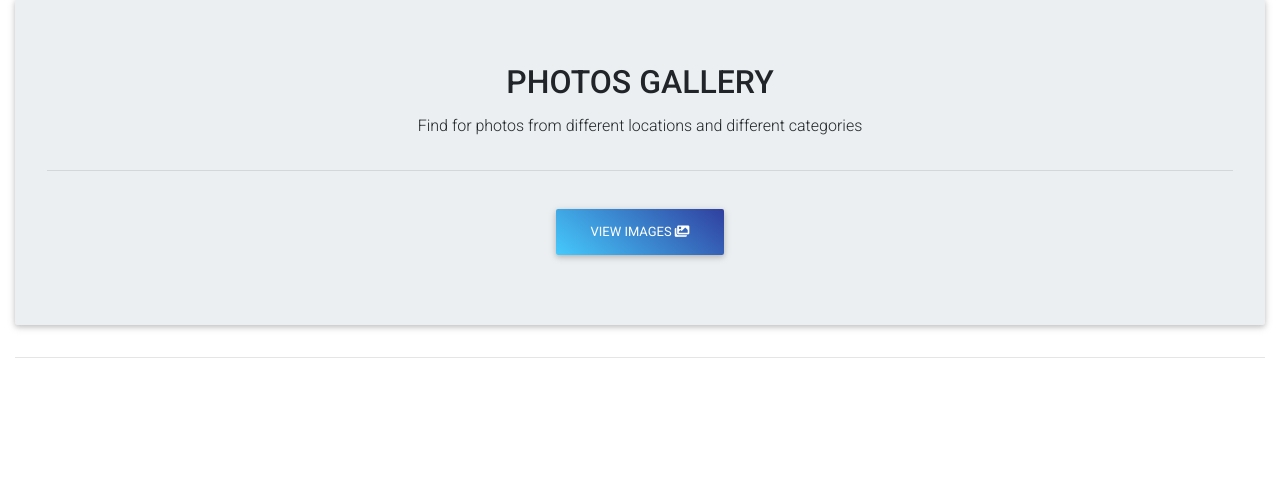
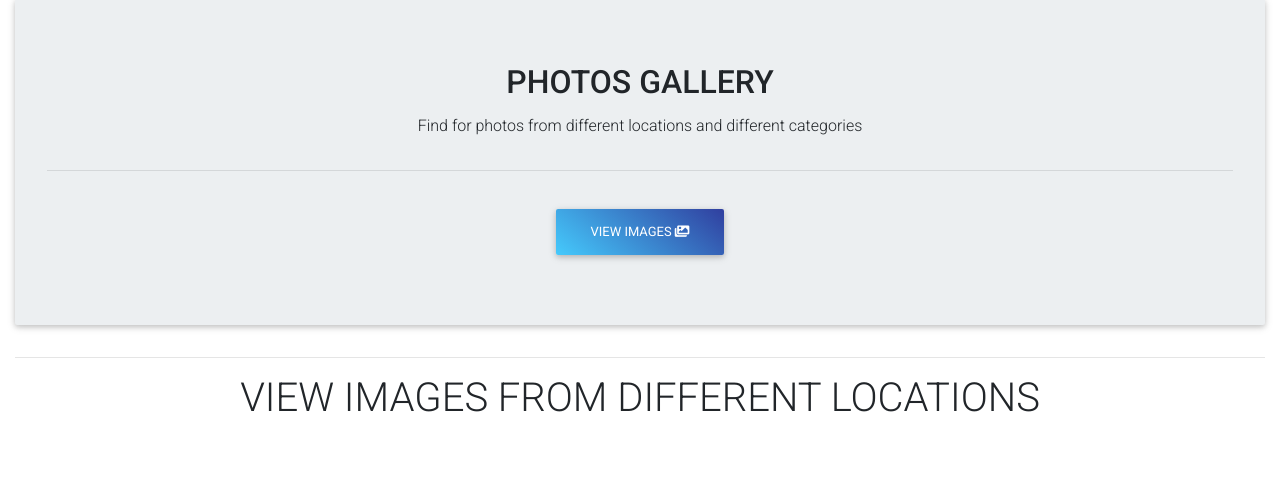
Before and after one commit to derrokip34/Photos-gallery, a Django app: page / in a window 1280 px wide. Shown: the part 93-575 px from the top of the page. Run offline with Django 3.2, Linux system fonts and the light colour scheme; data that the repository does not hold is empty; some libraries are stand-ins or nearby versions.

Commit message:
add h1 heading to index.html

```diff
--- a/photos/templates/index.html
+++ b/photos/templates/index.html
@@ -15,6 +15,7 @@
       <a href="{% url 'all_photos' %}" class="btn blue-gradient btn-rounded">VIEW IMAGES   <i class="fas fa-images"></i></a>
   </div>
   <hr>
+  <h1 class="text-center">VIEW IMAGES FROM DIFFERENT LOCATIONS</h1>
   <div class="row">
     {% for location in locations %}
     <div class="col-md-3">
```
